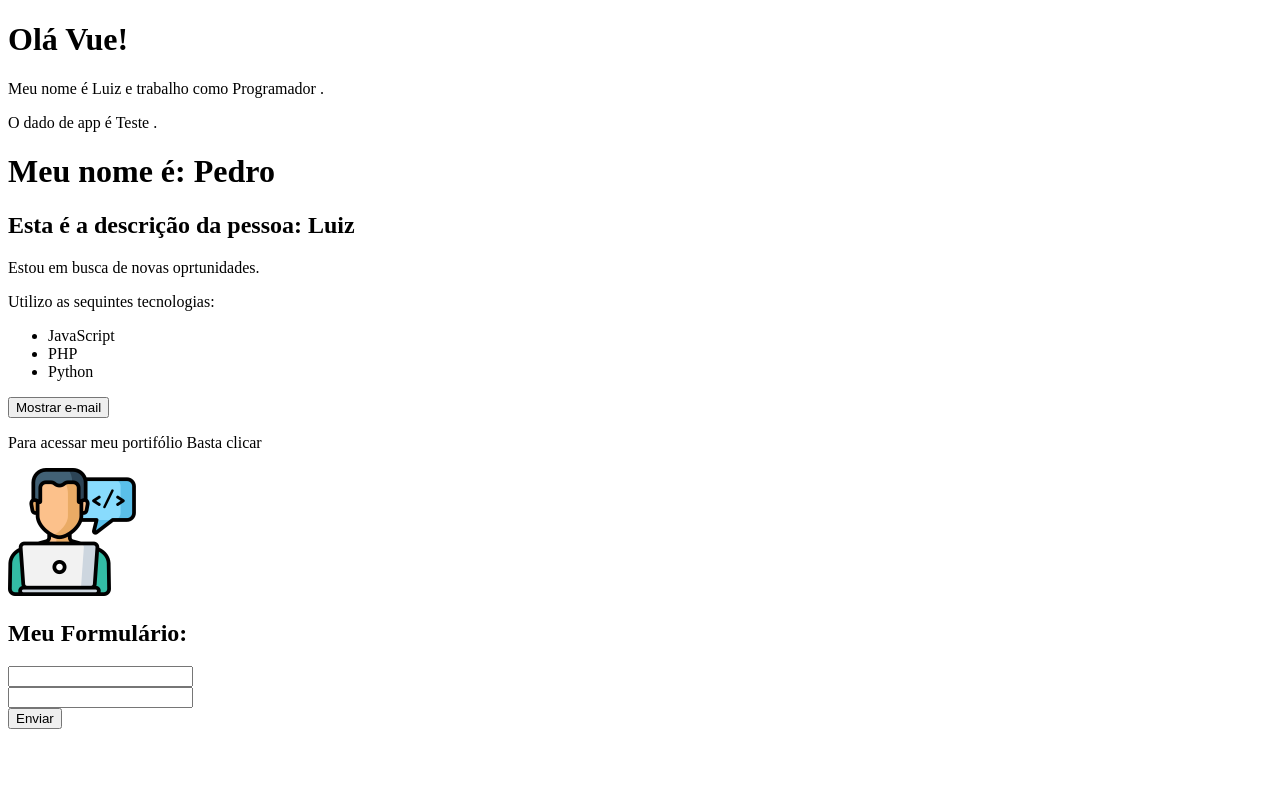
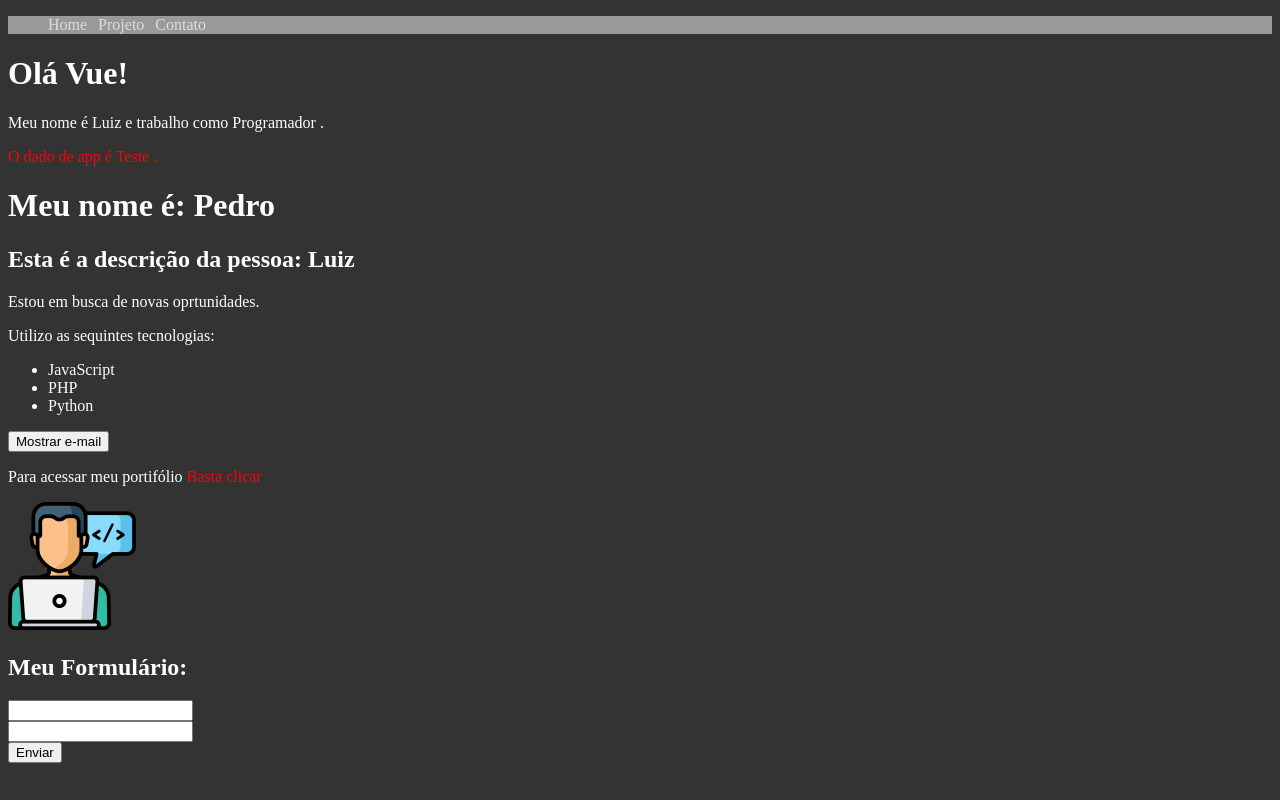
Before and after one commit to GutoBessa/Reciclegem_vue, a Vue app in the folder project_vue/: page / in a window 1280 px wide. Built offline with nearby package versions, Linux system fonts and the light colour scheme.

Commit message:
Adding a new component and styles to css, both in scoped CSS and global CSS.

```diff
--- a/project_vue/src/App.vue
+++ b/project_vue/src/App.vue
@@ -1,7 +1,8 @@
 <template>
   <div>
+    <Header />
     <first-component-vue />
-    <p>O dado de app é {{ Testando }} .</p>
+    <p class="paragrafo-pai">O dado de app é {{ Testando }} .</p>
     <live-cycle-vue />
     <person />
   </div>
@@ -10,6 +11,7 @@
 import LiveCycleVue from "./components/LiveCycle.vue";
 import Person from "./components/Person.vue";
 import FirstComponentVue from "./FirstComponent.vue";
+import Header from "./Header.vue";
 
 export default {
   name: "App",
@@ -17,6 +19,7 @@
     FirstComponentVue,
     LiveCycleVue,
     Person,
+    Header,
   },
   data() {
     return {
@@ -25,3 +28,17 @@
   },
 };
 </script>
+<style>
+body {
+  background-color: #333;
+  color: #fff;
+}
+
+a {
+  color: red;
+}
+
+.teste {
+  background-color: #000;
+}
+</style>
--- /dev/null
+++ b/project_vue/src/Header.vue
@@ -0,0 +1,34 @@
+<template>
+  <ul>
+    <li><a href="#">Home</a></li>
+    <li><a href="#">Projeto</a></li>
+    <li><a href="#">Contato</a></li>
+  </ul>
+</template>
+<script>
+export default {
+  name: "Header",
+};
+</script>
+
+<style scoped>
+ul {
+  list-style: none;
+  display: flex;
+  background-color: #999;
+}
+
+li {
+  margin-right: 11px;
+}
+
+a {
+  color: #ddd;
+  text-decoration: none;
+  transition: 0.5s;
+}
+
+a:hover {
+  color: transparent;
+}
+</style>
--- a/project_vue/src/components/Info.vue
+++ b/project_vue/src/components/Info.vue
@@ -44,3 +44,8 @@
   },
 };
 </script>
+<style>
+.paragrafo-pai {
+  color: red;
+}
+</style>
```
